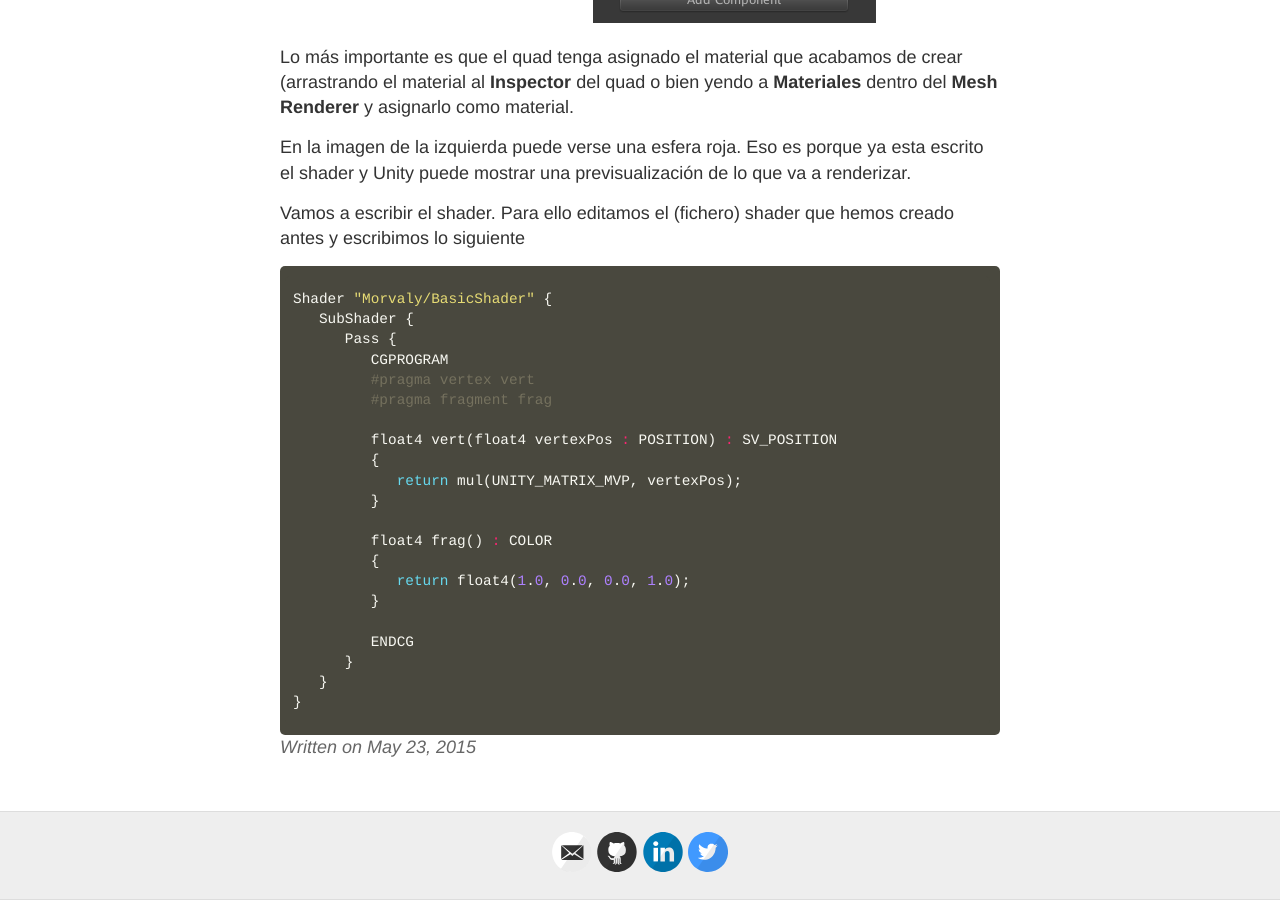
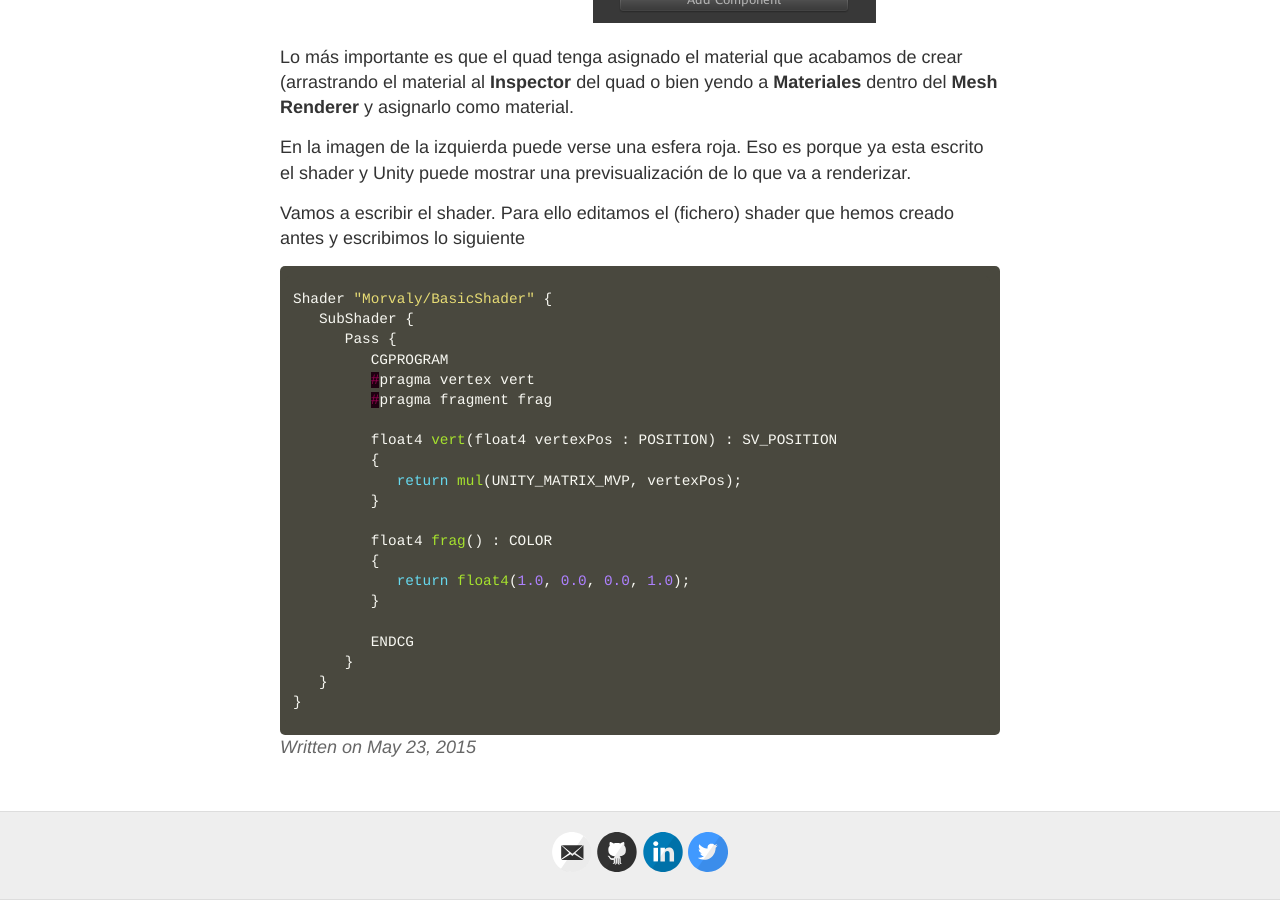
Before and after one commit to josemorval/UnityArchive, a Jekyll site: the page built from _posts/2015-05-23-pintandocuadro.md, in a window 1280 px wide and 900 px high, scrolled down 1889 px. Built offline with Jekyll 4.4.1, drawn with Linux system fonts in a browser that asks for light colours; Markdown is read by kramdown in place of the engine named in the settings.

Commit message:
Updated 2015-05-23-pintandocuadro.md

````diff
--- a/_posts/2015-05-23-pintandocuadro.md
+++ b/_posts/2015-05-23-pintandocuadro.md
@@ -52,7 +52,7 @@ En la imagen de la izquierda puede verse una esfera roja. Eso es porque ya esta
 
 Vamos a escribir el shader. Para ello editamos el (fichero) shader que hemos creado antes y escribimos lo siguiente
 
-```c
+```csharp
 Shader "Morvaly/BasicShader" {
    SubShader {
       Pass {
````
